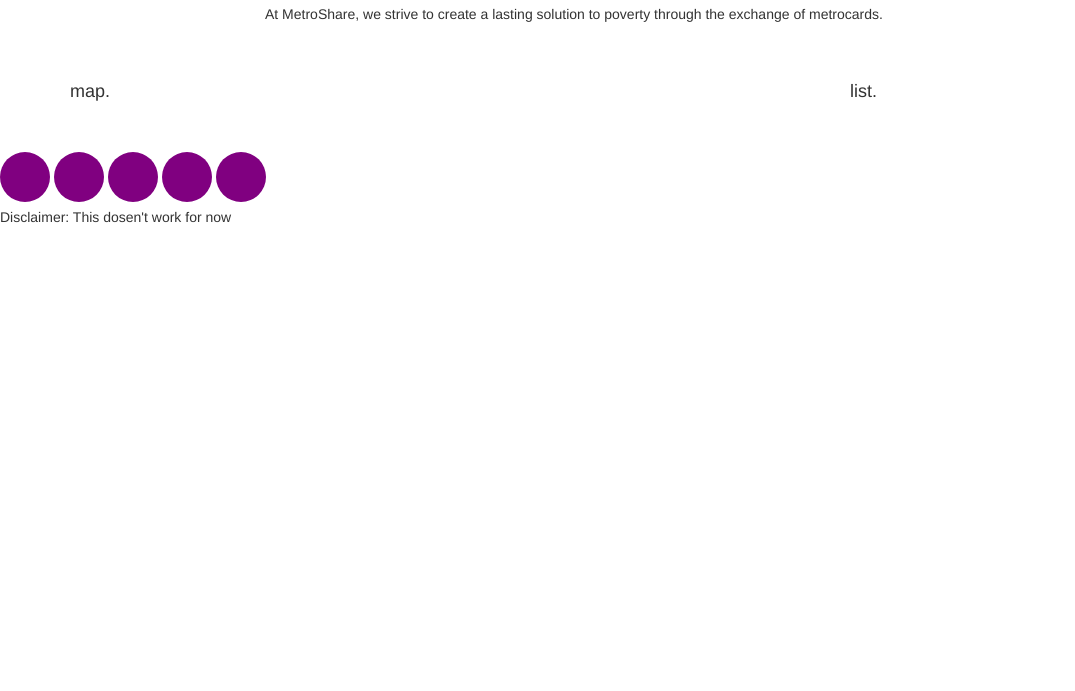
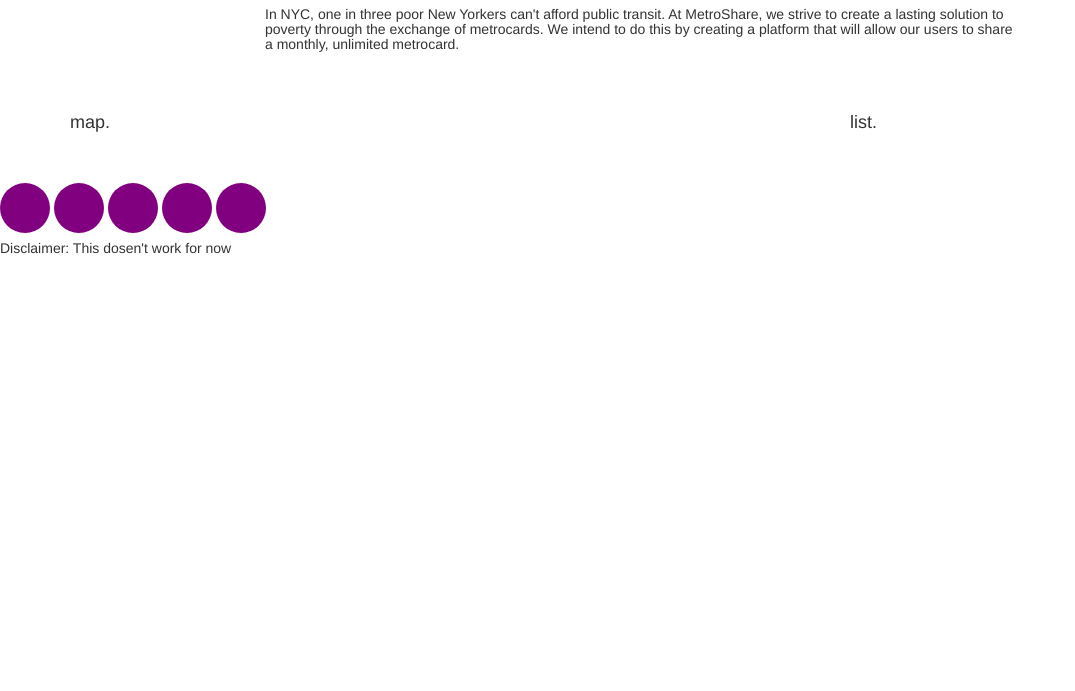
Before and after one commit to zhik/metroshare, a plain HTML site: page index.html in a window 1280 px wide. Shown: the part 109-800 px from the top of the page, without its empty margins (0-1075 px from the left). Drawn offline with Linux system fonts and the light colour scheme.

Commit message:
updated summary

```diff
--- a/index.html
+++ b/index.html
@@ -47,7 +47,7 @@
 				</div>
 				<div class="col-lg-8 col-lg-offset-2 himg">
 					<img src="assets/img/browser.png" class="img-responsive">
-					<h5>At MetroShare, we strive to create a lasting solution to poverty through the exchange of metrocards.</h5>
+					<h5>In NYC, one in three poor New Yorkers can't afford public transit. At MetroShare, we strive to create a lasting solution to poverty through the exchange of metrocards. We intend to do this by creating a platform that will allow our users to share a monthly, unlimited metrocard.</h5>
 				</div>
 			</div>
 	    </div>
```
